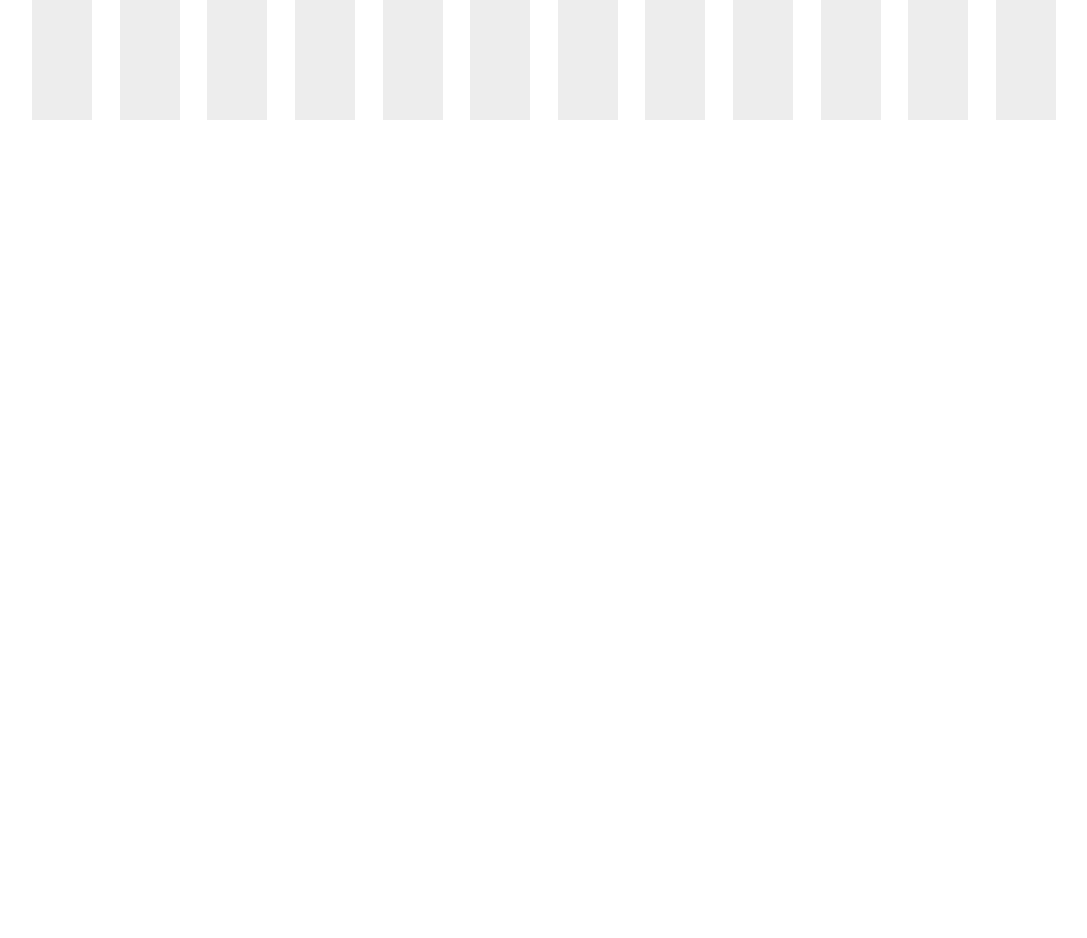
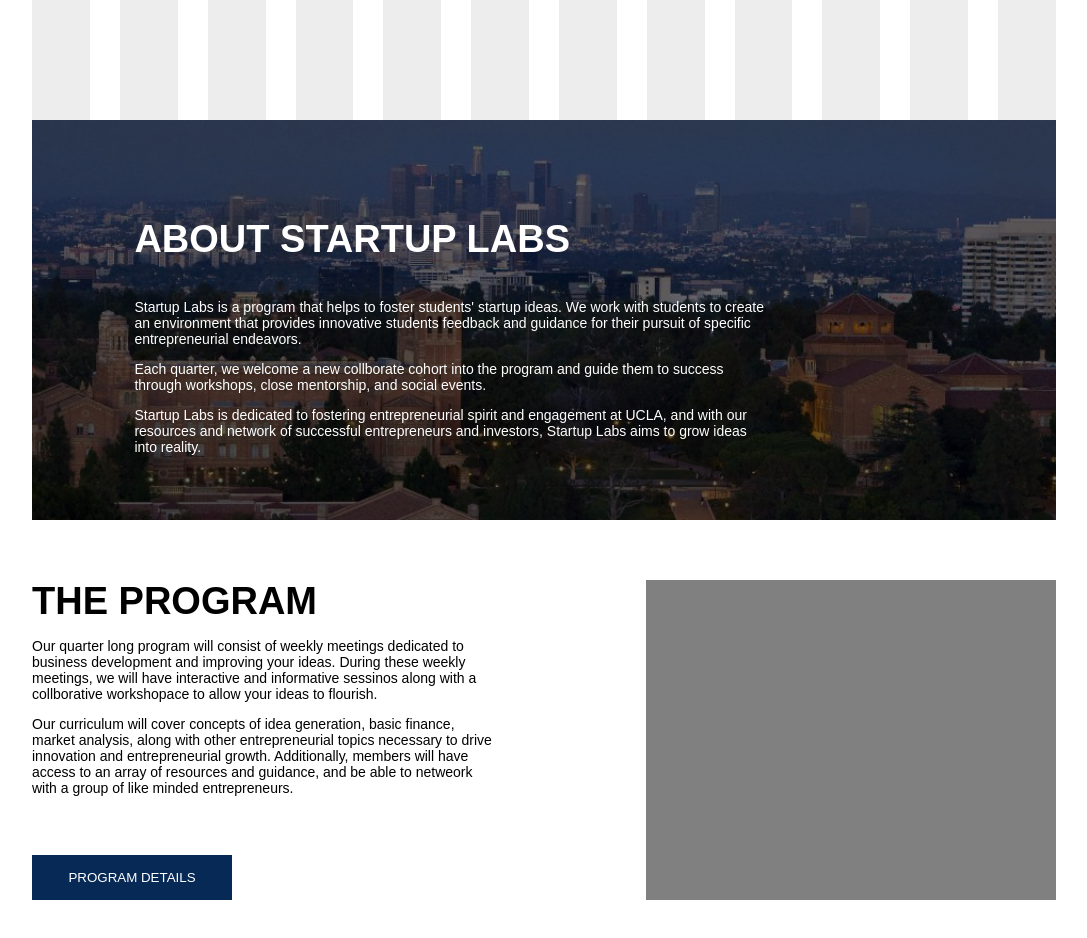
Before and after one commit to Bruin-Entrepreneurs/be-startuplabs-2017, a website: page views/index.html in a window 1280 px wide. Shown: the part 680-1618 px from the top of the page, without its empty margins (96-1183 px from the left). Drawn offline with Linux system fonts and the light colour scheme.

Commit message:
rough program page done

```diff
--- a/public/sass/background.scss
+++ b/public/sass/background.scss
@@ -8,16 +8,23 @@
 	display: flex;
 	flex-direction: row;
 	align-items: center;
-	//justify-content: center;
-	justify-content: space-between;
+	justify-content: center;
+	// justify-content: space-between;
 	z-index: 0;
 }
 
 .gray-bar{
 	height: 100%;
-	//width: 100px;
-	width: 60px;
+	width: 100px;
+	// width: 60px;
 	background-color: rgba(196, 196, 196, 0.3);
-	// margin: 0px 15px 0px 15px;
+	margin: 0px 15px 0px 15px;
 
+	&:last-child{
+		margin-right: 0px;
+	}
+
+	&:first-child{
+		margin-left: 0px;
+	}
 }
--- a/public/sass/main.scss
+++ b/public/sass/main.scss
@@ -2,6 +2,10 @@
 
 .rubik{
 	font-family: 'Rubik', sans-serif;
+}
+
+.cabin{
+	font-family: 'Cabin', sans-serif;
 }
 
 .pink{
@@ -23,6 +27,31 @@
 
 section{
 	height: 100vh;
+	width: 80%;
+	margin: 0 10% 0 10%;
+	position: relative;
+
+}
+
+h3{
+	@extend .rubik;
+	font-size: 38px;
+}
+
+p{
+	@extend .cabin;
+	font-size: 14px;
+}
+
+button{
+	background-color: #072956; //navy
+	color: white;
+	border: 0px;
+	width: 200px;
+	height: 45px;
+	bottom: 0px;
+	position: absolute;
+	@extend .rubik;
 }
 
 .landing{
@@ -103,5 +132,67 @@
 		}
 	}
 
+}
+
+
+
+
+.about{
+	background-image: url("/public/assets/images/ucla.png");
+	height: 50vh;
+	background-size: cover;
+	display: flex;
+	justify-content: center;
+	align-items: center;
+
+	.image-filter{
+		background-color: rgba(0, 0, 0, 0.58);
+		width: 100%;
+		height: 100%;
+		position: absolute;
+		z-index: 1;
+	}
+
+	.text-container-outer{
+		width: 80%;
+		height: 70%;
+		color: white;
+		z-index: 2;
+		.text-container-inner{
+			width: 77%;
+
+		}
+
+	}
+}
+
+.program{
+	height: 50vh;
+	display: flex;
+	justify-content: space-between;
+
+	.margins{
+		margin: 60px 0px 20px 0px;
+	}
+
+	.left-container{
+		@extend .margins;
+		width: 45%;
+		position: relative;
+		h3{
+			@extend h3;
+			margin: 0px 0px 15px 0px;
+		}
+		button{
+			@extend button;
+
+		}
+	}
+
+	.right-container{
+		@extend .margins;
+		width: 40%;
+		background-color: gray;
+	}
 
 }
--- a/views/index.html
+++ b/views/index.html
@@ -45,13 +45,26 @@
       </div>
     </div>
   </section>
-  <section class = "">
-    <div>
-
+  <section class = "about">
+    <div class ="image-filter"></div>
+    <div class="text-container-outer">
+      <div class ="text-container-inner">
+        <h3>ABOUT STARTUP LABS</h3>
+        <p>Startup Labs is a program that helps to foster students' startup ideas.  We work with students to create an environment that provides innovative students feedback and guidance for their pursuit of specific entrepreneurial endeavors.</p>
+        <p>Each quarter, we welcome a new collborate cohort into the program and guide them to success through workshops, close mentorship, and social events.</p>
+        <p>Startup Labs is dedicated to fostering entrepreneurial spirit and engagement at UCLA, and with our resources and network of successful entrepreneurs and investors, Startup Labs aims to grow ideas into reality.</p>
+      </div>
     </div>
   </section>
-  <section class = "">
-    <div>
+
+  <section class = "program">
+    <div class="left-container">
+      <h3>THE PROGRAM</h3>
+      <p>Our quarter long program will consist of weekly meetings dedicated to business development and improving your ideas.  During these weekly meetings, we will have interactive and informative sessinos along with a collborative workshopace to allow your ideas to flourish.</p>
+      <p>Our curriculum will cover concepts of idea generation, basic finance, market analysis, along with other entrepreneurial topics necessary to drive innovation and entrepreneurial growth.  Additionally, members will have access to an array of resources and guidance, and be able to netweork with a group of like minded entrepreneurs.</p>
+      <button>PROGRAM DETAILS</button>
+    </div>
+    <div class="right-container">
 
     </div>
   </section>
```
Also changed, not shown: public/assets/images/ucla.png (added), public/css/converted.css, 1 other file.
